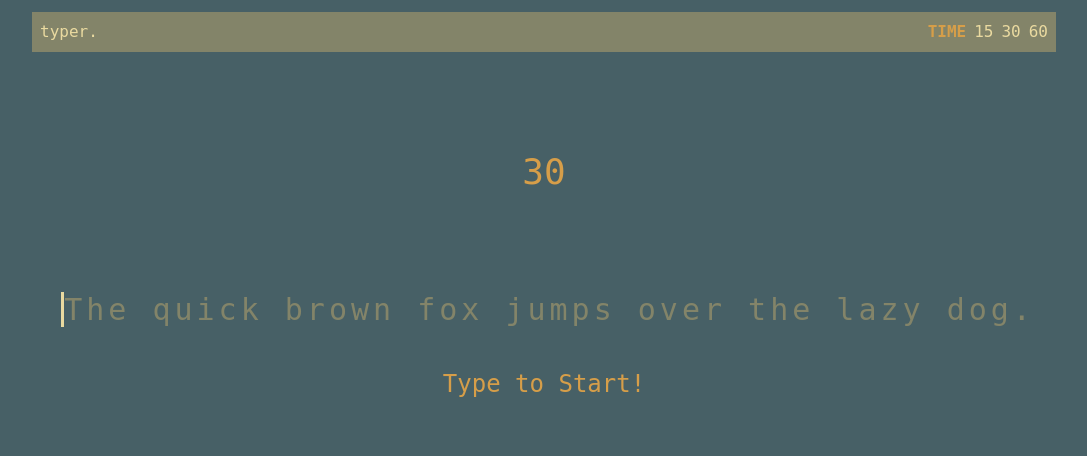
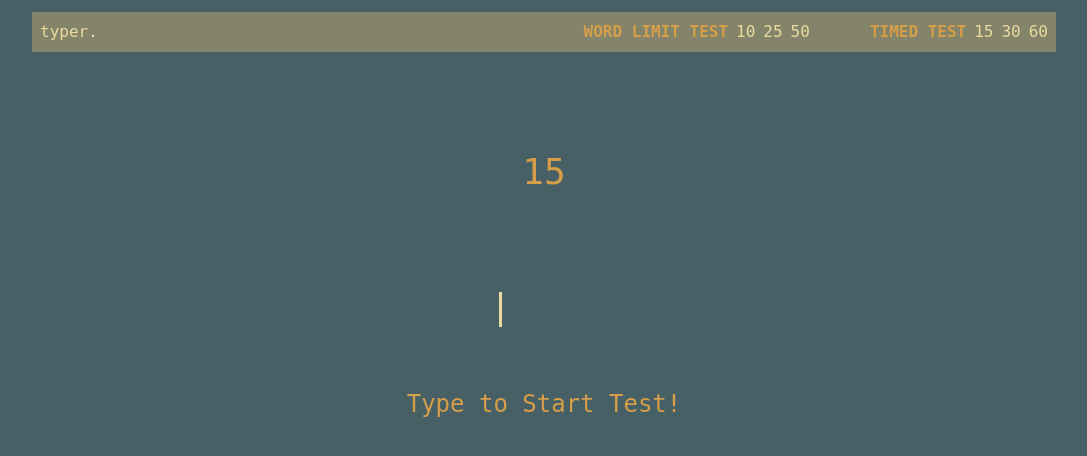
Before and after one commit to bweppl1/typer, a React (Vite) app: page / in a window 1280 px wide. Shown: the top 456 px of the page, without its empty margins (96-1183 px from the left). Built offline with nearby package versions, Linux system fonts and the light colour scheme.

Commit message:
malfunctioning wpm calculation

```diff
--- a/src/App.jsx
+++ b/src/App.jsx
@@ -3,12 +3,24 @@ import NavBar from "./components/NavBar";
 import { useState } from "react";
 
 const App = () => {
-  const [testTime, setTestTime] = useState(30);
-
+  const [testType, setTestType] = useState("wordLimit"); // swap to ENUM eventually
+  const [wordLimit, setWordLimit] = useState(25);
+  const [testTime, setTestTime] = useState(15);
   return (
     <div className="bg-darkgreen m-0 py-3 h-screen">
-      <NavBar setTestTime={setTestTime} />
-      <Home testTime={testTime} />
+      <NavBar
+        setTestType={setTestType}
+        setWordLimit={setWordLimit}
+        setTestTime={setTestTime}
+      />
+      <Home
+        setTestType={setTestType}
+        setWordLimit={setWordLimit}
+        setTestTime={setTestTime}
+        testType={testType}
+        wordLimit={wordLimit}
+        testTime={testTime}
+      />
     </div>
   );
 };
--- /dev/null
+++ b/src/components/BelowTestDisplay.jsx
@@ -0,0 +1,29 @@
+import { useState, useEffect } from "react";
+
+const BelowTestDisplay = ({
+  testComplete,
+  testStarted,
+  wpm,
+  testCompletionTime,
+  typingErrors,
+  testMessage,
+  setTestMessage,
+}) => {
+  useEffect(() => {
+    if (!testComplete && testStarted) {
+      setTestMessage("");
+    } else if (!testComplete && !testStarted) {
+      setTestMessage("Type to Start Test!");
+    } else {
+      setTestMessage("WPM: " + wpm);
+    }
+  }, [testComplete, testStarted]);
+
+  return (
+    <div className="font-jetbrainsmono text-2xl text-med mx-auto my-15">
+      {testMessage}
+    </div>
+  );
+};
+
+export default BelowTestDisplay;
--- a/src/components/NavBar.jsx
+++ b/src/components/NavBar.jsx
@@ -1,23 +1,61 @@
-const NavBar = ({ setTestTime }) => {
-  const handleClick = (sec) => {
-    setTestTime(sec);
+const NavBar = ({ setTestTime, setTestType, setWordLimit }) => {
+  const handleClick = (type, value) => {
+    if (type === "wordLimit") {
+      setTestType(type);
+      setWordLimit(value);
+    } else if (type === "timedTest") {
+      setTestType("timedTest");
+      setTestTime(value);
+    }
   };
   return (
     <div className="max-w-5xl mx-auto font-jetbrainsmono justify-between bg-lightolive text-light flex p-2">
       <h1 className="bold">typer.</h1>
+      <div className="flex gap-15">
+        <ul className="flex flex-row gap-2">
+          <li className="font-bold text-med">WORD LIMIT TEST</li>
+          <li
+            onClick={() => handleClick("wordLimit", 10)}
+            className="hover:cursor-pointer"
+          >
+            10
+          </li>
+          <li
+            onClick={() => handleClick("wordLimit", 25)}
+            className="hover:cursor-pointer"
+          >
+            25
+          </li>
+          <li
+            onClick={() => handleClick("wordLimit", 50)}
+            className="hover:cursor-pointer"
+          >
+            50
+          </li>
+        </ul>
 
         <ul className="flex flex-row gap-2">
-        <li className="font-bold text-med">TIME</li>
-        <li onClick={() => handleClick(15)} className="hover:cursor-pointer">
+          <li className="font-bold text-med">TIMED TEST</li>
+          <li
+            onClick={() => handleClick("timedTest", 15)}
+            className="hover:cursor-pointer"
+          >
             15
           </li>
-        <li onClick={() => handleClick(30)} className="hover:cursor-pointer">
+          <li
+            onClick={() => handleClick("timedTest", 30)}
+            className="hover:cursor-pointer"
+          >
             30
           </li>
-        <li onClick={() => handleClick(60)} className="hover:cursor-pointer">
+          <li
+            onClick={() => handleClick("timedTest", 60)}
+            className="hover:cursor-pointer"
+          >
             60
           </li>
         </ul>
+      </div>
     </div>
   );
 };
--- a/src/components/TestTimer.jsx
+++ b/src/components/TestTimer.jsx
@@ -1,10 +1,70 @@
-import { useState } from "react";
+import { useState, useEffect } from "react";
 
-const TestTimer = ({ testTime }) => {
-  console.log("test");
+const TestTimer = ({
+  testTime,
+  wordLimit,
+  testType,
+  setTestStartTime,
+  testStartTime,
+  setTestEndTime,
+  testEndTime,
+  setTestStarted,
+  testStarted,
+  setTestComplete,
+  testComplete,
+  setTestCompletionTime,
+}) => {
+  const [timer, setTimer] = useState(testTime);
+  //refresh timer on setting change
+  useEffect(() => {
+    if (testType === "timedTest") {
+      setTimer(testTime);
+    }
+  }, [testType, testTime, wordLimit]);
+  //timer function
+  const updateTimer = () => {
+    console.log("update timer ran");
+    if (!testStarted) {
+      setTimer(testTime);
+    } else {
+      const timeElapsed = (Date.now() - testStartTime) / 1000;
+      console.log("timeElapsed: " + timeElapsed);
+      console.log("testStartTime: " + testStartTime);
+      const timeRemaining = Math.floor(testTime - timeElapsed); // rounds "seconds" down to an integer
+      if (timeRemaining <= 0) {
+        setTestComplete(true);
+      }
+      setTimer(timeRemaining);
+    }
+  };
+  // refreshes timer ever second
+  useEffect(() => {
+    if (!testComplete && testStarted) {
+      const interval = setInterval(() => {
+        updateTimer();
+      }, 1000);
+      return () => clearInterval(interval);
+    }
+  }, [updateTimer]);
+
+  // test start
+  useEffect(() => {
+    if (testStarted && testStartTime === 0) {
+      setTestComplete(false);
+      console.log("Timer Started at: " + testStartTime);
+    }
+  }, [testStarted]);
+
+  // test end
+  useEffect(() => {
+    setTestCompletionTime((testEndTime - testStartTime) / 1000); // set completion time in seconds
+    setTestStarted(false);
+    setTimer(testTime);
+  }, [testComplete]);
+
   return (
     <div id="timerCounter" className="text-med mx-auto my-25 text-4xl">
-      {testTime}
+      {timer}
     </div>
   );
 };
--- a/src/components/TypingTest.jsx
+++ b/src/components/TypingTest.jsx
@@ -1,50 +1,94 @@
 import { useState, useEffect } from "react";
 
-const TypingTest = (testTime) => {
-  const [newTest, setNewTest] = useState("test");
-  const [currentIndex, setCurrentIndex] = useState(0);
+// BUGS
+// 1. Can't generate random test on initial render.
+
+const TypingTest = ({
+  testTime,
+  wordLimit,
+  testType,
+  testSartTime,
+  testEndTime,
+  setTestStartTime,
+  setTestEndTime,
+  testStarted,
+  setTestStarted,
+  testComplete,
+  setTestComplete,
+  wpm,
+  setWpm,
+  typingErrors,
+  setTypingErrors,
+  testCompletionTime,
+}) => {
+  const [currentTest, setCurrentTest] = useState(
+    "I like big butts and I cannot lie.",
+  ); // holds state for current test, probably should call it currentTest
+  const [currentIndex, setCurrentIndex] = useState(0); // current index in the test that the user is typing
   const [typedLetters, setTypedLetters] = useState([]);
-  const [testStartTime, setTestStartTime] = useState(0);
-  const [testEndTime, setTestEndTime] = useState(0);
-  const [testStarted, setTestStarted] = useState(false); // test active state
-  const [testComplete, setTestComplete] = useState(false); // test status
-  const [testCompletionTime, setTestCompletionTime] = useState(null);
-  const [testMessage, setTestMessage] = useState(null); // display below test on completion **NOT IMPLEMENTED YET**
+  const [testWords, setTestWords] = useState([]);
 
-  // temporary test setter
+  // load test words in from testWords.txt
   useEffect(() => {
-    setNewTest("The quick brown fox jumps over the lazy dog.");
+    const loadCSV = async () => {
+      try {
+        const response = await fetch("/testWords.txt");
+        const csvText = await response.text();
+        const lines = csvText.split("\n");
+        setTestWords(lines);
+      } catch (error) {
+        console.error("Error loading CSV", error);
+      }
+    };
+    loadCSV();
   }, []);
+
+  // re-render on test type change
+  useEffect(() => {
+    renderNewTest();
+  }, [testType, wordLimit, testTime]);
+  // randomly generate test
+  const generateRandomTest = () => {
+    let wordList = [];
+    while (wordList.length < wordLimit) {
+      wordList.push(
+        testWords[Math.floor(Math.random() * testWords.length - 1)],
+      );
+    }
+    const randomSentence = wordList.join(" ");
+    return randomSentence;
+  };
   // Render new test, reset all values
   const renderNewTest = () => {
-    const testChoices = ["Hello how are you.", "My name is Brent Weppler"];
     // setNewTest(testChoices[Math.floor(Math.random * testChoices.length)]);
-    setNewTest("Twinkle twinkle little star.");
+    setCurrentTest(generateRandomTest());
     setCurrentIndex(0);
+    setTypedLetters([]);
+    setTestComplete(false);
+    setTestStarted(false);
     setTestStartTime(0);
     setTestEndTime(0);
-    setTypedLetters([]);
-    setTestStarted(false);
-    setTestComplete(false);
-    setTestMessage("Type to Start!");
   };
 
   // render test logic
   const renderTypingTest = () => {
-    return newTest.split("").map((letter, index) => {
+    if (!currentTest) {
+      return <span>LOADING...</span>;
+    }
+    return currentTest.split("").map((letter, index) => {
       const isTyped = index < currentIndex; // sets state as behind the cursor
       const isCurrentLetter = index === currentIndex; // sets state as current letter
       let className = "ml-1";
       // formats text-color for letters that are behind the cursor
       const isCorrect = () => {
         if (
-          newTest[index] === typedLetters[index] &&
+          currentTest[index] === typedLetters[index] &&
           isTyped &&
           index < currentIndex
         ) {
           className += " text-light";
         } else if (
-          newTest[index] != typedLetters[index] &&
+          currentTest[index] != typedLetters[index] &&
           isTyped &&
           index < currentIndex
         ) {
@@ -63,13 +107,14 @@ const TypingTest = (testTime) => {
       );
     });
   };
-  useEffect(() => {
-    setTestMessage("Type to Start!");
-  }, [newTest]);
-
   // handling key presses
   useEffect(() => {
     const handleKeyPress = (e) => {
+      if (!testStarted && !testComplete) {
+        // start timer on first key strike
+        setTestStarted(true);
+        setTestStartTime(Date.now());
+      }
       if (e.code === "Backspace" && currentIndex > 0) {
         e.preventDefault();
         setCurrentIndex(currentIndex - 1);
@@ -87,18 +132,12 @@ const TypingTest = (testTime) => {
         setTypedLetters([...typedLetters, typedLetter]);
         console.log("typed " + typedLetter); // not functioning, debug later
         setCurrentIndex(currentIndex + 1); // progresses current letter
-        if (currentIndex >= newTest.length - 1) {
+        if (currentIndex >= currentTest.length - 1) {
           setTestComplete(true);
-          setTestMessage("Test Complete! - hit Enter to restart!");
-        }
-        if (!testStarted) {
-          // start timer on first key strike
-          setTestStartTime(Date.now());
-          setTestStarted(true);
-          setTestMessage("");
+          setTestEndTime(Date.now());
         }
       }
-      if (currentIndex >= newTest.length - 1 && e.code === "Enter") {
+      if (currentIndex >= currentTest.length - 1 && e.code === "Enter") {
         renderNewTest();
       }
     };
@@ -106,23 +145,27 @@ const TypingTest = (testTime) => {
     window.addEventListener("keydown", handleKeyPress);
     return () => window.removeEventListener("keydown", handleKeyPress);
   }, [currentIndex]);
-  // logic for completed test
+  const calculateWpm = () => {
+    const averageWordLength = 6;
+    const testWordCount = Math.floor(currentTest.length / averageWordLength);
+    console.log("test word count: " + testWordCount);
+    console.log("test completion time: " + testCompletionTime);
+    setWpm((testWordCount * 60) / testCompletionTime);
+    console.log("wpm: " + wpm);
+  };
   useEffect(() => {
-    setTestEndTime(Date.now());
-    setTestCompletionTime(testEndTime - testStartTime);
-  }, [testComplete]);
-  // return component
-  const belowTestMessage = () => {
-    return testMessage;
-  };
+    calculateWpm();
+  }, [testCompletionTime]);
   return (
     <div className="max-w-5xl mx-auto flex flex-col justify-center text-center">
-      <div className="m-auto text-3xl text-lightolive">
-        {renderTypingTest()}
-      </div>
-      <div className="text-2xl text-med my-10 mx-auto">
-        {belowTestMessage()}
-      </div>
+      {currentTest && (
+        <div className="m-auto text-3xl text-lightolive">
+          {renderTypingTest()}
+        </div>
+      )}
+      {/* <div className="text-2xl text-med my-10 mx-auto"> */}
+      {/*   {belowTestMessage()} */}
+      {/* </div> */}
     </div>
   );
 };
--- a/src/pages/Home.jsx
+++ b/src/pages/Home.jsx
@@ -1,23 +1,65 @@
 import TestTimer from "../components/TestTimer.jsx";
 import TypingTest from "../components/TypingTest.jsx";
+import BelowTestDisplay from "../components/BelowTestDisplay.jsx";
 import { useEffect, useState } from "react";
 
 // CURRENT TASK
 
-const Home = ({ testTime }) => {
-  const [timer, setTimer] = useState(0);
+const Home = ({
+  testType,
+  setTestType,
+  wordLimit,
+  setWordLimit,
+  testTime,
+  setTestTime,
+}) => {
   const [testStartTime, setTestStartTime] = useState(0);
   const [testEndTime, setTestEndTime] = useState(0);
-
-  // Display for either time remaining or words remaining
-  const testClock = () => {
-    return testTime;
-  };
+  const [testStarted, setTestStarted] = useState(false); // test active state
+  const [testComplete, setTestComplete] = useState(false); // test status
+  const [testCompletionTime, setTestCompletionTime] = useState(null);
+  const [wpm, setWpm] = useState(0);
+  const [typingErrors, setTypingErrors] = useState(0);
+  const [testMessage, setTestMessage] = useState("Type to Start Test!"); // instructions displayed below the test
 
   return (
     <div className="max-w-5xl m-auto flex flex-col bg-darkgreen font-jetbrainsmono">
-      <TestTimer testTime={testTime} />
-      <TypingTest testTime={testTime} />
+      <TestTimer
+        testTime={testTime}
+        wordLimit={wordLimit}
+        testType={testType}
+        setTestStarted={setTestStarted}
+        testStarted={testStarted}
+        testStartTime={testStartTime}
+        setTestStartTime={setTestStartTime}
+        testEndTime={testEndTime}
+        setTestEndTime={setTestEndTime}
+        setTestComplete={setTestComplete}
+        testComplete={testComplete}
+        setTestCompletionTime={setTestCompletionTime}
+      />
+      <TypingTest
+        testTime={testTime}
+        wordLimit={wordLimit}
+        testStartTime={testStartTime}
+        testEndTime={testEndTime}
+        setTestStartTime={setTestStartTime}
+        setTestEndTime={setTestEndTime}
+        setTestStarted={setTestStarted}
+        testComplete={testComplete}
+        setTestComplete={setTestComplete}
+        testCompletionTime={testCompletionTime}
+        testType={testType}
+        setWpm={setWpm}
+      />
+      <BelowTestDisplay
+        testComplete={testComplete}
+        testStarted={testStarted}
+        wpm={wpm}
+        testCompletionTime={testCompletionTime}
+        testMessage={testMessage}
+        setTestMessage={setTestMessage}
+      />
     </div>
   );
 };
```
Also changed, not shown: public/testWords.txt (added). Lines whose indentation alone changed are shown as unchanged.
